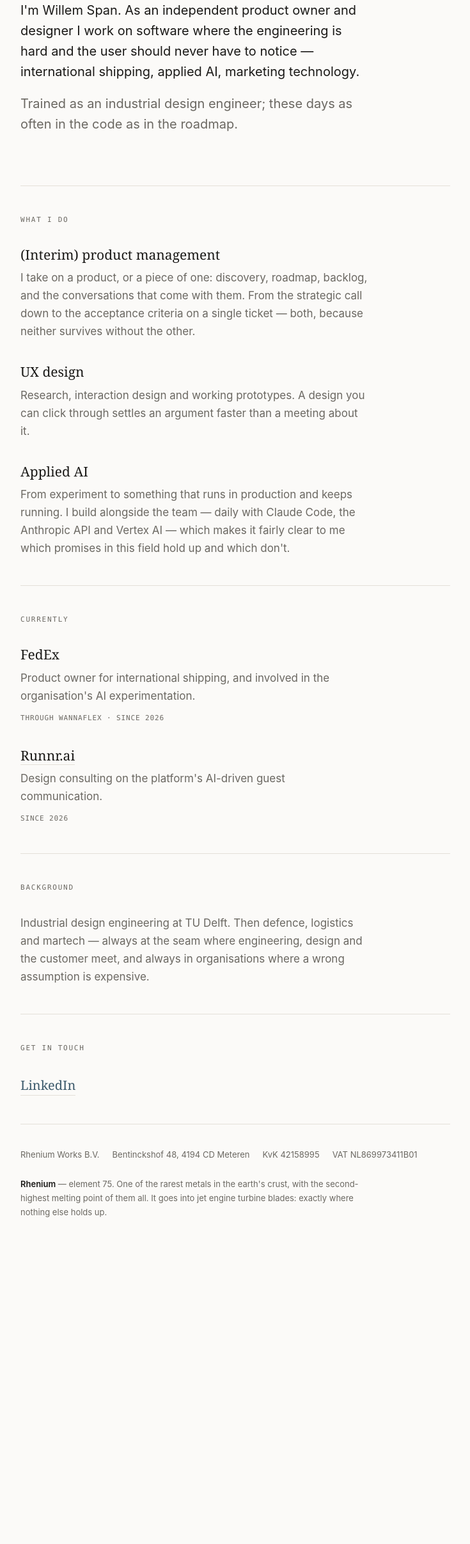
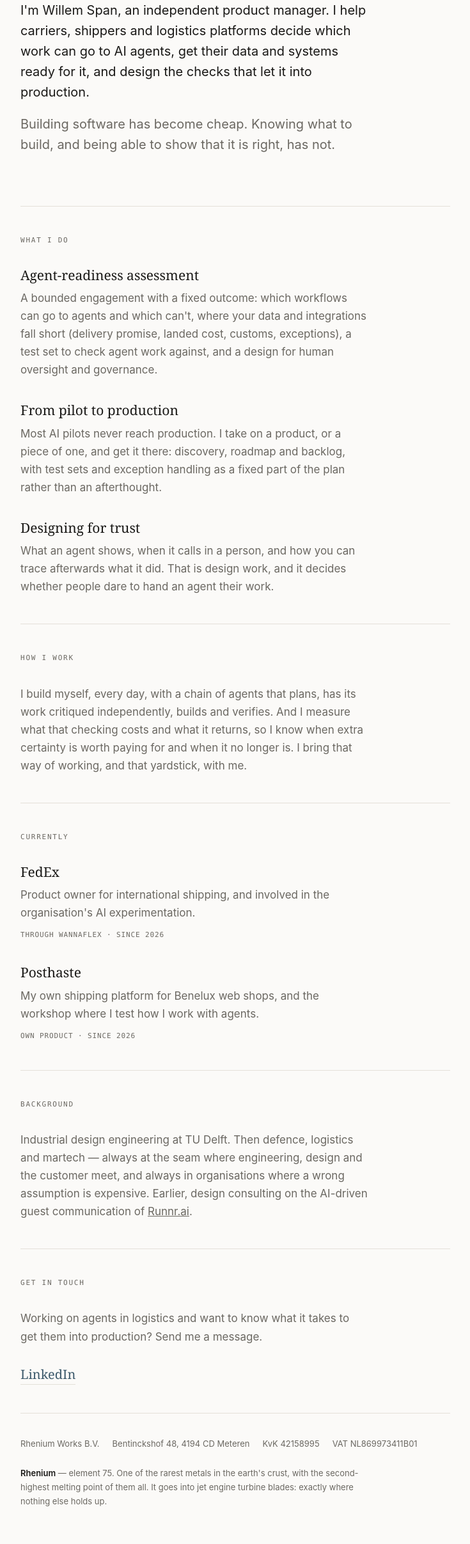
Before and after one commit to willemspan/rheniumworks.nl, a plain HTML site: page index.html in a window 1280 px wide. Shown: the part 386-2800 px from the top of the page at 64% size, without its empty margins (272-1007 px from the left). Before the commit the page ends 2356 px from the top, so only its background shows below. Drawn offline with Linux system fonts and the light colour scheme.

Commit message:
Reposition site: AI agents in logistics, from pilot to production
Co-Authored-By: Claude Opus 5.5 <noreply@anthropic.com>
Claude-Session: https://claude.ai/code/session_01CmY4k5condn9QrGKksDtbG

```diff
--- a/index.html
+++ b/index.html
@@ -4,12 +4,12 @@
 <meta charset="utf-8">
 <meta name="viewport" content="width=device-width, initial-scale=1">
 <title>Rhenium Works — Willem Span</title>
-<meta name="description" content="Rhenium Works B.V. — Willem Span. Interim product management, UX-ontwerp en AI in de praktijk.">
+<meta name="description" content="Rhenium Works B.V. — Willem Span. Productmanagement voor AI-agents in de logistiek: van pilot naar productie.">
 <meta name="author" content="Willem Span">
 <link rel="canonical" href="https://rheniumworks.nl/">
 <meta property="og:type" content="website">
 <meta property="og:title" content="Rhenium Works — Willem Span">
-<meta property="og:description" content="Interim product management, UX-ontwerp en AI in de praktijk.">
+<meta property="og:description" content="Productmanagement voor AI-agents in de logistiek: van pilot naar productie.">
 <meta property="og:url" content="https://rheniumworks.nl/">
 <meta property="og:locale" content="nl_NL">
 <meta property="og:locale:alternate" content="en_GB">
@@ -288,17 +288,17 @@
 
     <div class="hero">
       <h1>
-        <span class="nl">Producten die werken, in domeinen die ingewikkeld zijn.</span>
-        <span class="en">Products that work, in domains that are anything but simple.</span>
+        <span class="nl">AI-agents in de logistiek, van pilot naar productie.</span>
+        <span class="en">AI agents in logistics, from pilot to production.</span>
       </h1>
 
       <p class="lede">
-        <span class="nl">Ik ben Willem Span. Als zelfstandig product owner en ontwerper werk ik aan software waar de techniek ingewikkeld is en de gebruiker daar niets van hoort te merken — internationale verzending, AI-toepassingen, marketingtechnologie.</span>
-        <span class="en">I'm Willem Span. As an independent product owner and designer I work on software where the engineering is hard and the user should never have to notice — international shipping, applied AI, marketing technology.</span>
+        <span class="nl">Ik ben Willem Span, zelfstandig productmanager. Ik help vervoerders, verladers en logistieke platforms bepalen welk werk naar AI-agents kan, hun data en systemen daar klaar voor maken, en de controle ontwerpen waardoor het in productie mag.</span>
+        <span class="en">I'm Willem Span, an independent product manager. I help carriers, shippers and logistics platforms decide which work can go to AI agents, get their data and systems ready for it, and design the checks that let it into production.</span>
       </p>
       <p class="lede">
-        <span class="nl">Opgeleid als industrieel ontwerper, inmiddels net zo vaak in de code als in de roadmap.</span>
-        <span class="en">Trained as an industrial design engineer; these days as often in the code as in the roadmap.</span>
+        <span class="nl">Software bouwen is goedkoop geworden. Weten wát je bouwt, en kunnen aantonen dat het klopt, is dat niet.</span>
+        <span class="en">Building software has become cheap. Knowing what to build, and being able to show that it is right, has not.</span>
       </p>
     </div>
 
@@ -306,26 +306,36 @@
       <h2 id="work"><span class="nl">Wat ik doe</span><span class="en">What I do</span></h2>
 
       <div class="entry">
-        <h3><span class="nl">(Interim) product management</span><span class="en">(Interim) product management</span></h3>
+        <h3><span class="nl">Agent-readiness-scan</span><span class="en">Agent-readiness assessment</span></h3>
         <p>
-          <span class="nl">Ik neem een product over, of een deel ervan: discovery, roadmap, backlog en de gesprekken die daarbij horen. Van de strategische keuze tot de acceptatiecriteria van één ticket — allebei, want het een houdt zonder het ander geen stand.</span>
-          <span class="en">I take on a product, or a piece of one: discovery, roadmap, backlog, and the conversations that come with them. From the strategic call down to the acceptance criteria on a single ticket — both, because neither survives without the other.</span>
+          <span class="nl">Een afgebakend traject met een vaste opbrengst: welke workflows naar agents kunnen en welke niet, waar je data en koppelingen tekortschieten (leverbelofte, landed cost, douane, uitzonderingen), een testset om agentwerk tegen te toetsen, en een opzet voor menselijke controle en governance.</span>
+          <span class="en">A bounded engagement with a fixed outcome: which workflows can go to agents and which can't, where your data and integrations fall short (delivery promise, landed cost, customs, exceptions), a test set to check agent work against, and a design for human oversight and governance.</span>
         </p>
       </div>
 
       <div class="entry">
-        <h3><span class="nl">UX-ontwerp</span><span class="en">UX design</span></h3>
+        <h3><span class="nl">Van pilot naar productie</span><span class="en">From pilot to production</span></h3>
         <p>
-          <span class="nl">Onderzoek, interactieontwerp en werkende prototypes. Een ontwerp dat je kunt aanklikken beslecht een discussie sneller dan een vergadering erover.</span>
-          <span class="en">Research, interaction design and working prototypes. A design you can click through settles an argument faster than a meeting about it.</span>
+          <span class="nl">De meeste AI-pilots halen productie niet. Ik neem een product of een deel ervan over en breng het daar wel: discovery, roadmap en backlog, met testsets en uitzonderingsafhandeling als vast onderdeel van de planning in plaats van iets voor achteraf.</span>
+          <span class="en">Most AI pilots never reach production. I take on a product, or a piece of one, and get it there: discovery, roadmap and backlog, with test sets and exception handling as a fixed part of the plan rather than an afterthought.</span>
         </p>
       </div>
 
       <div class="entry">
-        <h3><span class="nl">AI in de praktijk</span><span class="en">Applied AI</span></h3>
+        <h3><span class="nl">Ontwerp voor vertrouwen</span><span class="en">Designing for trust</span></h3>
         <p>
-          <span class="nl">Van experiment naar iets dat in productie staat en blijft werken. Ik bouw zelf mee — dagelijks met Claude Code, de Anthropic API en Vertex AI — en weet daardoor vrij precies wat een belofte op dit terrein wel en niet waard is.</span>
-          <span class="en">From experiment to something that runs in production and keeps running. I build alongside the team — daily with Claude Code, the Anthropic API and Vertex AI — which makes it fairly clear to me which promises in this field hold up and which don't.</span>
+          <span class="nl">Wat een agent laat zien, wanneer hij een mens erbij haalt, en hoe je achteraf terugziet wat hij deed. Dat is ontwerpwerk, en het bepaalt of mensen een agent hun werk durven toevertrouwen.</span>
+          <span class="en">What an agent shows, when it calls in a person, and how you can trace afterwards what it did. That is design work, and it decides whether people dare to hand an agent their work.</span>
+        </p>
+      </div>
+    </section>
+
+    <section aria-labelledby="method">
+      <h2 id="method"><span class="nl">Hoe ik werk</span><span class="en">How I work</span></h2>
+      <div class="entry">
+        <p>
+          <span class="nl">Ik bouw zelf, dagelijks, met een keten van agents die plant, elkaars werk onafhankelijk kritisch leest, bouwt en controleert. En ik meet wat die controle kost en wat ze oplevert, zodat ik weet wanneer extra zekerheid geld waard is en wanneer niet meer. Die werkwijze, en die meetlat, breng ik mee.</span>
+          <span class="en">I build myself, every day, with a chain of agents that plans, has its work critiqued independently, builds and verifies. And I measure what that checking costs and what it returns, so I know when extra certainty is worth paying for and when it no longer is. I bring that way of working, and that yardstick, with me.</span>
         </p>
       </div>
     </section>
@@ -343,12 +353,12 @@
       </div>
 
       <div class="entry">
-        <h3><a href="https://runnr.ai" rel="noopener">Runnr.ai</a></h3>
+        <h3>Posthaste</h3>
         <p>
-          <span class="nl">Designconsultancy rond de AI-gestuurde gastcommunicatie van het platform.</span>
-          <span class="en">Design consulting on the platform's AI-driven guest communication.</span>
+          <span class="nl">Mijn eigen verzendplatform voor webshops in de Benelux, en de werkplaats waarin ik mijn manier van werken met agents toets.</span>
+          <span class="en">My own shipping platform for Benelux web shops, and the workshop where I test how I work with agents.</span>
         </p>
-        <span class="meta"><span class="nl">Sinds 2026</span><span class="en">Since 2026</span></span>
+        <span class="meta"><span class="nl">Eigen product · sinds 2026</span><span class="en">Own product · since 2026</span></span>
       </div>
     </section>
 
@@ -356,8 +366,8 @@
       <h2 id="background"><span class="nl">Achtergrond</span><span class="en">Background</span></h2>
       <div class="entry">
         <p>
-          <span class="nl">Industrieel ontwerpen aan de TU Delft. Daarna defensie, logistiek en martech — steeds op de plek waar techniek, ontwerp en de klant elkaar raken, en steeds in organisaties waar een verkeerde aanname duur is.</span>
-          <span class="en">Industrial design engineering at TU Delft. Then defence, logistics and martech — always at the seam where engineering, design and the customer meet, and always in organisations where a wrong assumption is expensive.</span>
+          <span class="nl">Industrieel ontwerpen aan de TU Delft. Daarna defensie, logistiek en martech — steeds op de plek waar techniek, ontwerp en de klant elkaar raken, en steeds in organisaties waar een verkeerde aanname duur is. Eerder ook designconsultancy voor de AI-gestuurde gastcommunicatie van <a href="https://runnr.ai" rel="noopener">Runnr.ai</a>.</span>
+          <span class="en">Industrial design engineering at TU Delft. Then defence, logistics and martech — always at the seam where engineering, design and the customer meet, and always in organisations where a wrong assumption is expensive. Earlier, design consulting on the AI-driven guest communication of <a href="https://runnr.ai" rel="noopener">Runnr.ai</a>.</span>
         </p>
       </div>
     </section>
@@ -365,6 +375,7 @@
     <section aria-labelledby="contact">
       <h2 id="contact"><span class="nl">Contact</span><span class="en">Get in touch</span></h2>
       <div class="contact">
+        <p><span class="nl">Werk je aan agents in de logistiek en wil je weten wat er nodig is om ze in productie te krijgen? Stuur me een bericht.</span><span class="en">Working on agents in logistics and want to know what it takes to get them into production? Send me a message.</span></p>
         <ul class="links">
           <li><a href="https://www.linkedin.com/in/willem-span-7402943a" rel="noopener">LinkedIn</a></li>
         </ul>
--- a/sitemap.xml
+++ b/sitemap.xml
@@ -2,6 +2,6 @@
 <urlset xmlns="http://www.sitemaps.org/schemas/sitemap/0.9">
   <url>
     <loc>https://rheniumworks.nl/</loc>
-    <lastmod>2026-09-18</lastmod>
+    <lastmod>2026-11-22</lastmod>
   </url>
 </urlset>
```
